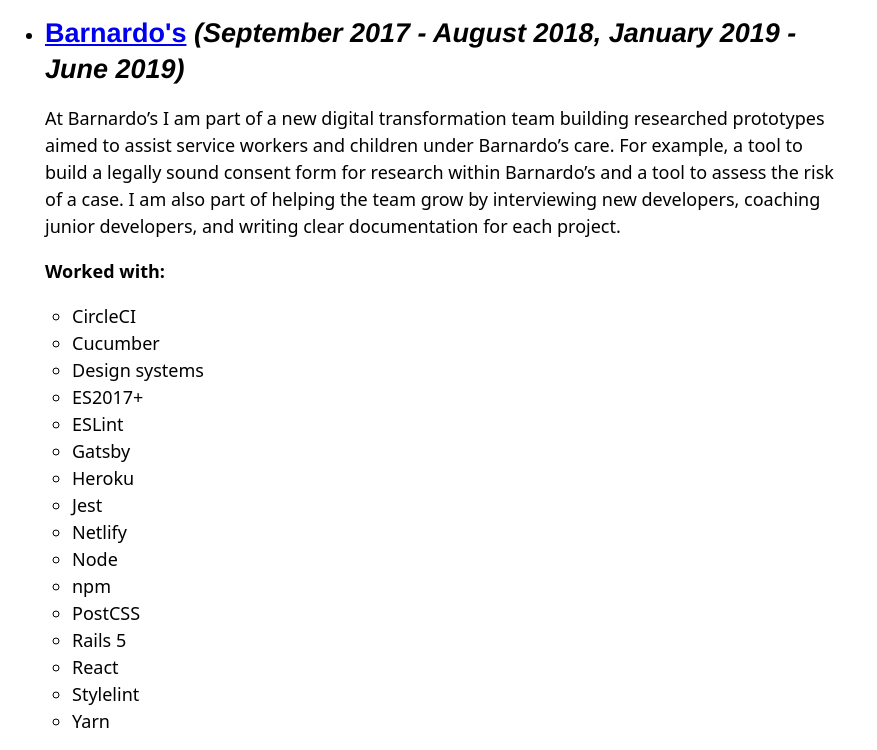
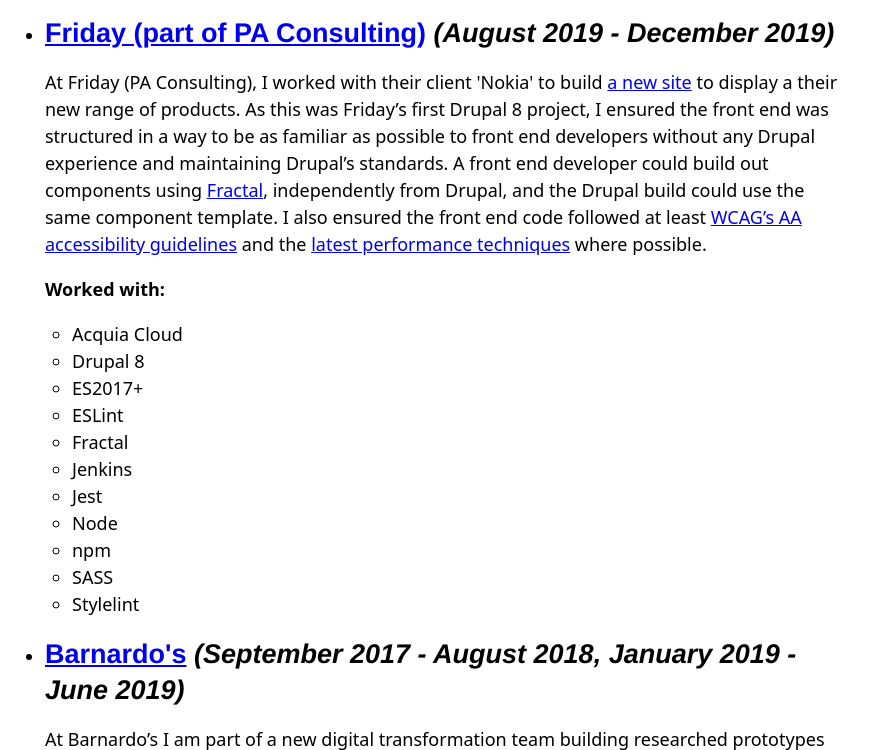
Before and after one commit to joelcarr/joelcarr.co.uk, an Eleventy site: page src/index.md in a window 1280 px wide. Shown: the part 517-1267 px from the top of the page, without its empty margins (0-877 px from the left). Built offline with nearby package versions, Linux system fonts and the light colour scheme; Eleventy itself is replaced by a stand-in of ours; files that its build step writes are made by us from their sources.

Commit message:
Add Friday (PA Consulting) experience.

```diff
--- a/src/index.md
+++ b/src/index.md
@@ -17,7 +17,25 @@
 
 ## Professional Experience
 
-- ### [Barnardo's](http://www.barnardos.org.uk/) _(September 2017 - August 2018, January 2019 - June 2019)_
+- ### [Friday (part of PA Consulting)](https://wearefriday.com/) _(August 2019 - December 2019)_
+
+  At Friday (PA Consulting), I worked with their client 'Nokia' to build [a new site](https://www.nokia.com/shop) to display a their new range of products. As this was Friday’s first Drupal 8 project, I ensured the front end was structured in a way to be as familiar as possible to front end developers without any Drupal experience and maintaining Drupal’s standards. A front end developer could build out components using [Fractal](https://fractal.build/), independently from Drupal, and the Drupal build could use the same component template. I also ensured the front end code followed at least [WCAG’s AA accessibility guidelines](https://www.w3.org/TR/WCAG21/) and the [latest performance techniques](https://www.smashingmagazine.com/2020/01/front-end-performance-checklist-2020-pdf-pages/#assets-optimizations) where possible.
+
+  #### Worked with:
+
+  - Acquia Cloud
+  - Drupal 8
+  - ES2017+
+  - ESLint
+  - Fractal
+  - Jenkins
+  - Jest
+  - Node
+  - npm
+  - SASS
+  - Stylelint
+
+- ### [Barnardo's](https://www.barnardos.org.uk/) _(September 2017 - August 2018, January 2019 - June 2019)_
 
   At Barnardo’s I am part of a new digital transformation team building researched prototypes aimed to assist service workers and children under Barnardo’s care. For example, a tool to build a legally sound consent form for research within Barnardo’s and a tool to assess the risk of a case. I am also part of helping the team grow by interviewing new developers, coaching junior developers, and writing clear documentation for each project.
 
```
